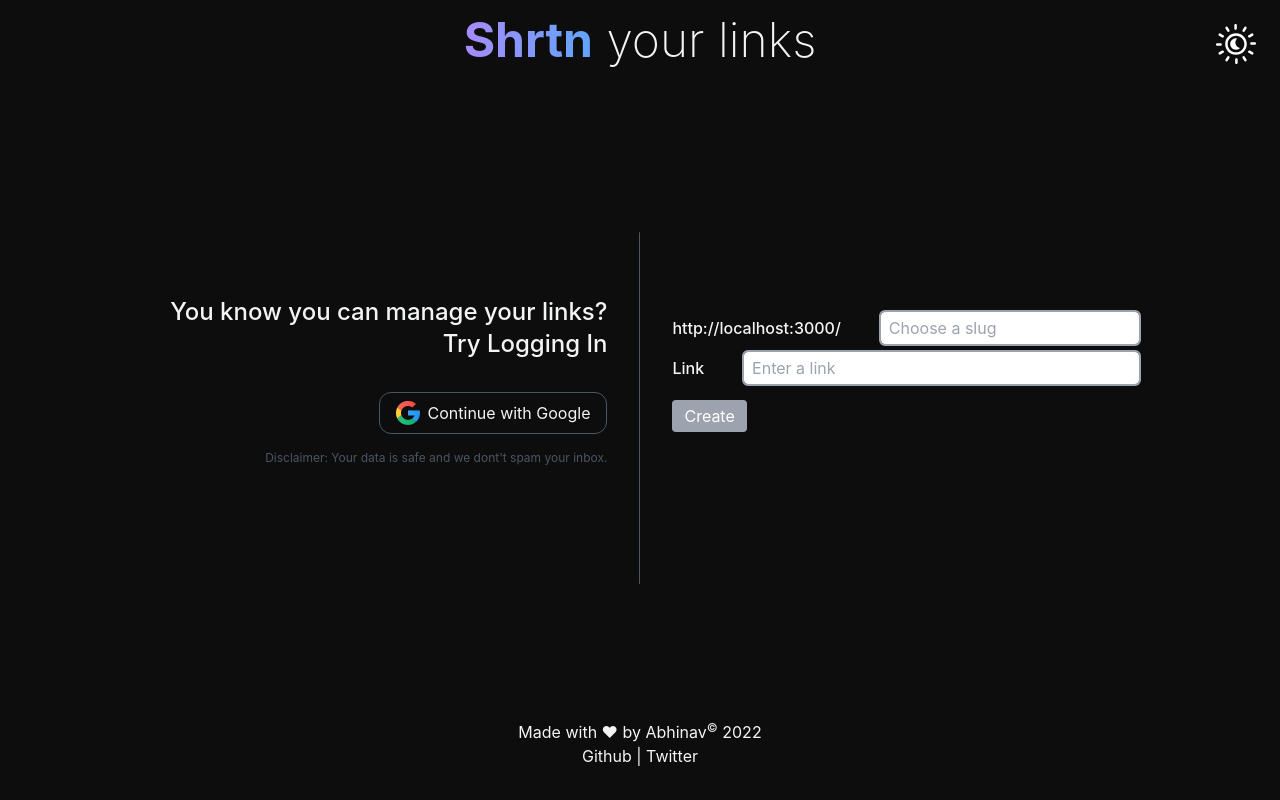
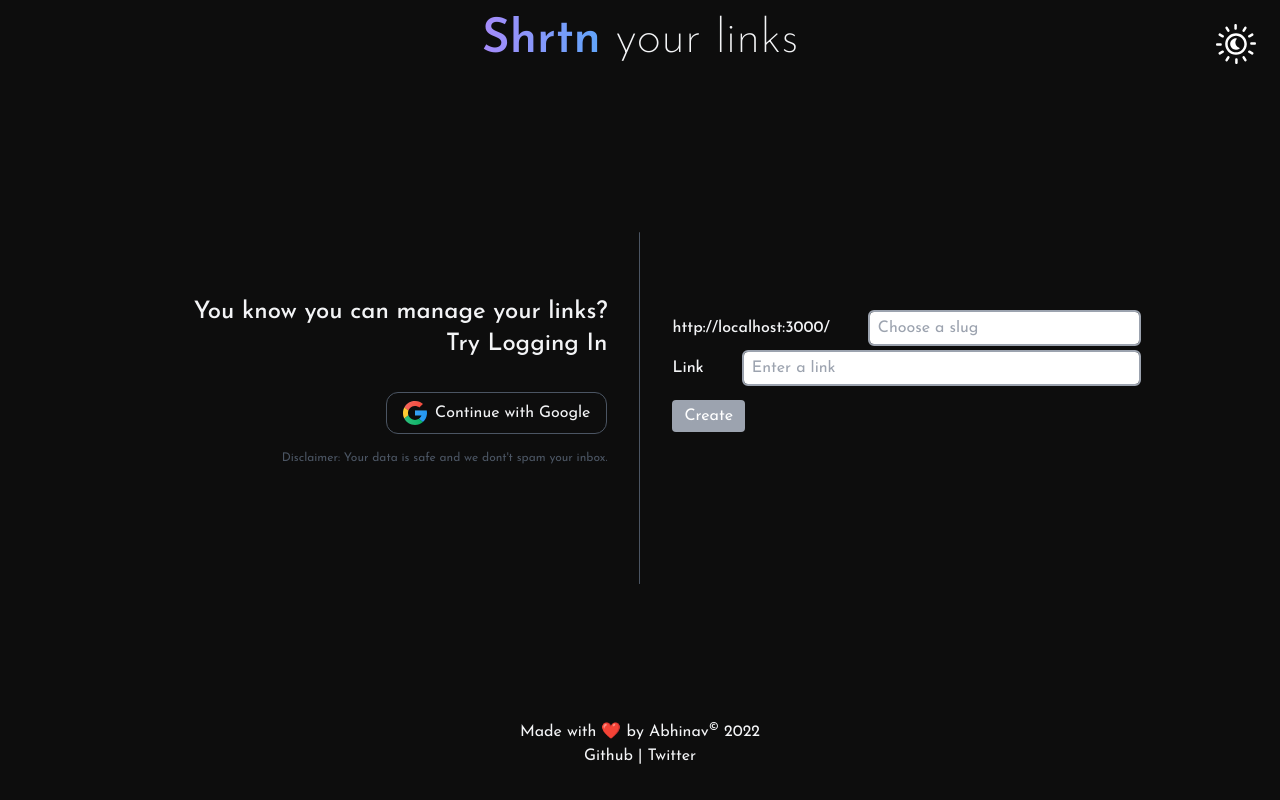
Before and after one commit to abhinav-raman/shrtn, a Next.js app: page / in a window 1280 px wide. Built offline with nearby package versions, Linux system fonts and the light colour scheme; no server answers; what ts-debounce would draw is missing.

Commit message:
Added custom font

```diff
--- /dev/null
+++ b/src/pages/_document.tsx
@@ -0,0 +1,24 @@
+import { Html, Head, Main, NextScript } from "next/document";
+
+export default function Document() {
+	return (
+		<Html>
+			<Head>
+				<link rel="preconnect" href="https://fonts.googleapis.com" />
+				<link
+					rel="preconnect"
+					href="https://fonts.gstatic.com"
+					crossOrigin={"true"}
+				/>
+				<link
+					href="https://fonts.googleapis.com/css2?family=Josefin+Sans:ital,wght@0,100;0,200;0,300;0,400;0,500;0,600;1,100;1,200;1,300;1,400;1,500&display=swap"
+					rel="stylesheet"
+				/>
+			</Head>
+			<body className="font-Josefin">
+				<Main />
+				<NextScript />
+			</body>
+		</Html>
+	);
+}
--- a/tailwind.config.js
+++ b/tailwind.config.js
@@ -1,4 +1,6 @@
 /** @type {import('tailwindcss').Config} */
+const defaultTheme = require("tailwindcss/defaultTheme");
+
 module.exports = {
 	content: [
 		"./src/pages/**/*.{js,ts,jsx,tsx}",
@@ -10,7 +12,7 @@
 				width: "width",
 			},
 			fontFamily: {
-				josefin: ["Josefin Sans", "sans-serif"],
+				Josefin: ["Josefin Sans", ...defaultTheme.fontFamily.sans],
 			},
 		},
 	},
```
